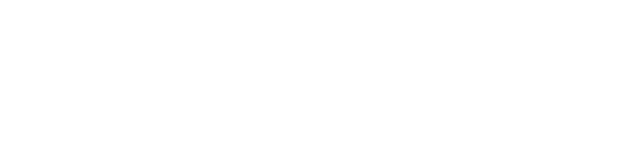
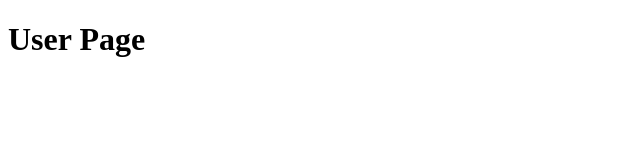
Before and after one commit to SangHyeok0608/GITTEST2, a plain HTML site: page user/user.html in a window 1280 px wide. Shown: the whole page, without its empty margins (0-640 px from the left). Drawn offline with Linux system fonts and the light colour scheme.

Commit message:
modifed user

```diff
--- a/user/user.html
+++ b/user/user.html
@@ -7,6 +7,6 @@
     <title>Document</title>
 </head>
 <body>
-
+    <h1>User Page</h1>
 </body>
 </html>
```
